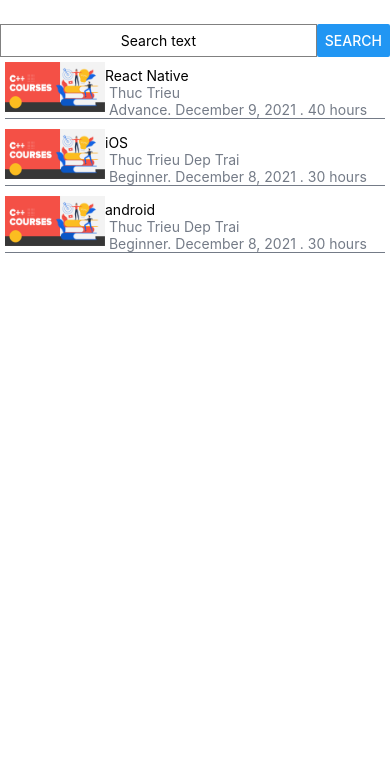
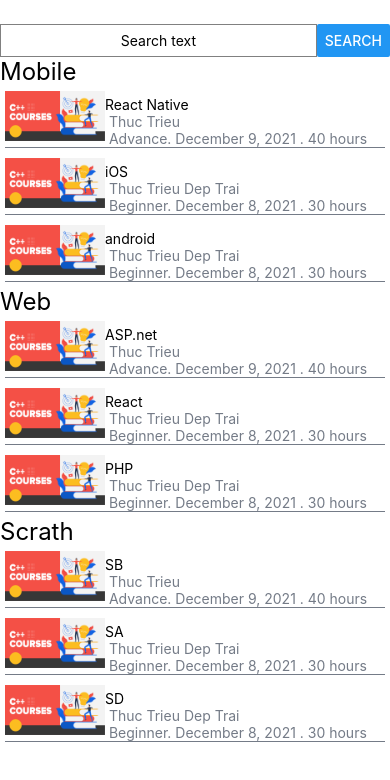
Before and after one commit to ngocthuc37/OnlineLearning, a React Native app: screen / in a window 390 px wide. Shown: the top 780 px of the page. Built offline with nearby package versions, Linux system fonts and the light colour scheme.

Commit message:
list courses by sectionlist

```diff
--- a/source/components/Courses/ListCourses/list-courses.js
+++ b/source/components/Courses/ListCourses/list-courses.js
@@ -1,10 +1,13 @@
 import React from 'react';
-import {View, FlatList, TextInput, Button} from 'react-native';
+import {View, FlatList, TextInput, Button, SectionList, Text} from 'react-native';
 import ListCoursesItems from '../ListCoursesItems/list-courses-items'
 
 
 const ListCourses = (props) => {
     const courses = [
+    {
+        title: 'Mobile',
+        data: [
             {
                 id: 1,
                 title: 'React Native',
@@ -30,6 +33,66 @@ const ListCourses = (props) => {
                 duration: '30 hours'
             }
         ]
+    },
+    {
+        title: 'Web',
+        data: [
+            {
+                id: 1,
+                title: 'ASP.net',
+                author: 'Thuc Trieu',
+                level: 'Advance',
+                released: 'December 9, 2021',
+                duration: '40 hours'
+            },
+            {
+                id: 2,
+                title: 'React',
+                author: 'Thuc Trieu Dep Trai',
+                level: 'Beginner',
+                released: 'December 8, 2021',
+                duration: '30 hours'
+            },
+            {
+                id: 3,
+                title: 'PHP',
+                author: 'Thuc Trieu Dep Trai',
+                level: 'Beginner',
+                released: 'December 8, 2021',
+                duration: '30 hours'
+            }
+        ]
+    },
+    {
+        title: 'Scrath',
+        data: [
+            {
+                id: 1,
+                title: 'SB',
+                author: 'Thuc Trieu',
+                level: 'Advance',
+                released: 'December 9, 2021',
+                duration: '40 hours'
+            },
+            {
+                id: 2,
+                title: 'SA',
+                author: 'Thuc Trieu Dep Trai',
+                level: 'Beginner',
+                released: 'December 8, 2021',
+                duration: '30 hours'
+            },
+            {
+                id: 3,
+                title: 'SD',
+                author: 'Thuc Trieu Dep Trai',
+                level: 'Beginner',
+                released: 'December 8, 2021',
+                duration: '30 hours'
+            }
+        ]
+    },
+    ]
 
     const searchView = () => {
         return <View style = {{flexDirection: 'row'}}>
@@ -40,9 +103,14 @@ const ListCourses = (props) => {
         </View>
     }
     return <View>
-        <FlatList
-            data = {courses}
+
+        <SectionList
+            sections = {courses}
             renderItem = {({item}) => <ListCoursesItems item={item} />}
+            renderSectionHeader = {({section: {title}}) => (<View style ={{backgroundColor: 'white'}}>
+                                                                <Text style ={{backgroundColor: 'white', fontSize: 24}}>{title}</Text>
+                                                            </View>)
+                                    }
             ListHeaderComponent={()=> searchView()}
         />
     </View>
```
Lines whose indentation alone changed are shown as unchanged.
